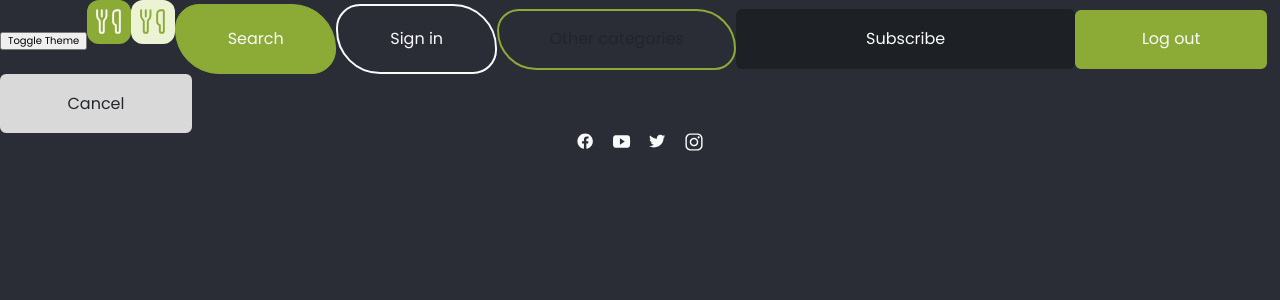
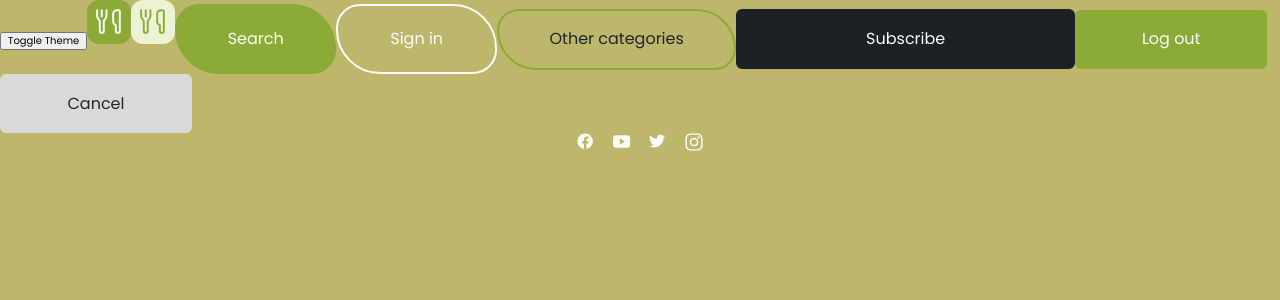
Before and after one commit to pawelrogowski/soYum, a React (Vite) app: page / in a window 1280 px wide. Shown: the top 300 px of the page. Built offline with nearby package versions, Linux system fonts and the light colour scheme.

Commit message:
updated theme object

```diff
--- a/src/styles/themes.js
+++ b/src/styles/themes.js
@@ -42,6 +42,22 @@ export const lightTheme = {
 		social: {
 			fill: "#FAFAFA",
 			fillHover: "#1E1F28",
+		},
+	},
+	navigation: {
+		font: typography.family.primary,
+		header: {
+			colorIdle: "#23262A",
+			colorHover: brandColors.main,
+			icon: "#23262A",
+		},
+		footer: {
+			colorIdle: "#FAFAFA",
+			colorHover: "#23262A",
+		},
+		hamburger: {
+			colorIdle: "#22252A",
+			colorHover: brandColors.main,
 		},
 	},
 	button: {
@@ -132,6 +148,21 @@ export const darkTheme = {
 			fillHover: "#1E1F28",
 		},
 	},
+	navigation: {
+		font: typography.family.primary,
+		header: {
+			colorIdle: "#FAFAFA",
+			colorHover: brandColors.main,
+		},
+		footer: {
+			colorIdle: "#FAFAFA",
+			colorHover: "#23262A",
+		},
+		hamburger: {
+			colorIdle: "#FAFAFA",
+			colorHover: brandColors.main,
+		},
+	},
 	button: {
 		font: typography.family.primary,
 		base: {
@@ -212,7 +243,7 @@ export const GlobalStyles = createGlobalStyle`
 	}
 
 	body {
-		background-color: ${(props) => props.theme.bg.main};
+		background-color: darkkhaki;
   		min-height: 100vh;
   		scroll-behavior: smooth;
   		text-rendering: optimizeSpeed;
```
